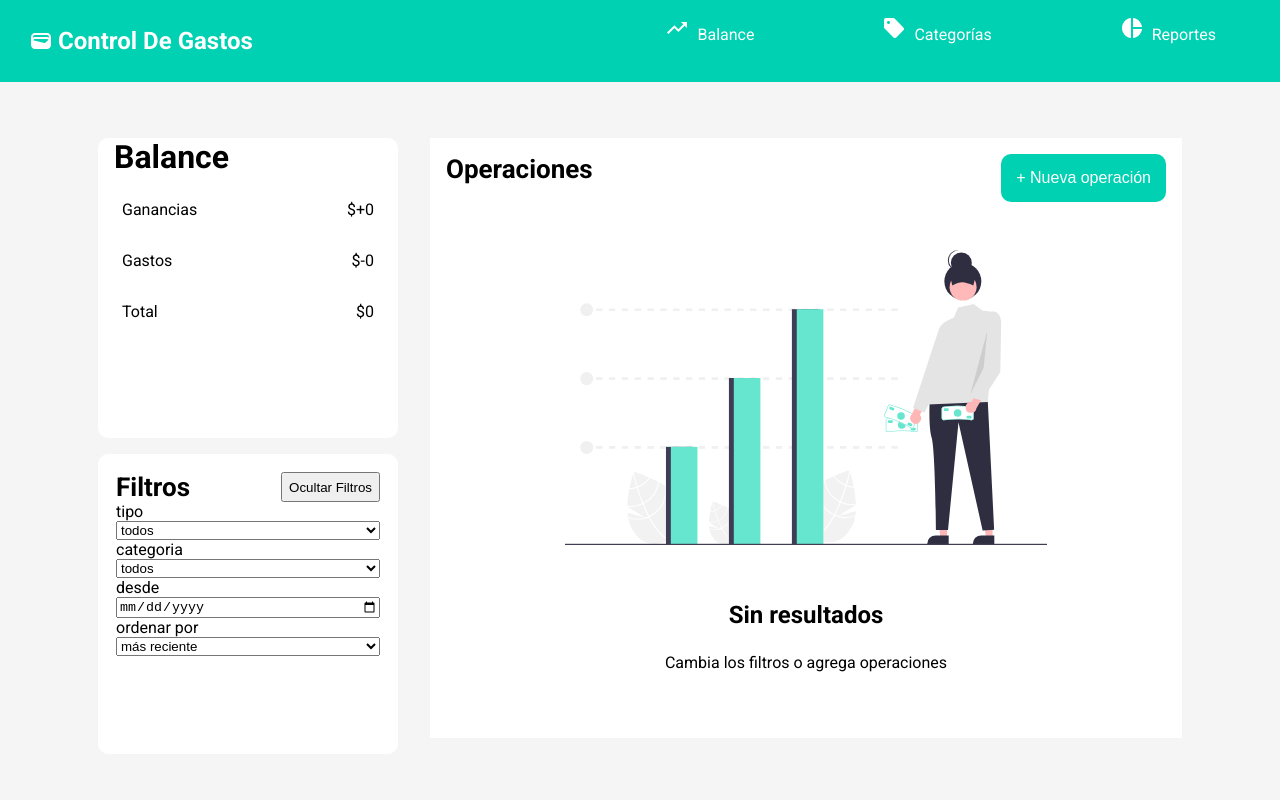
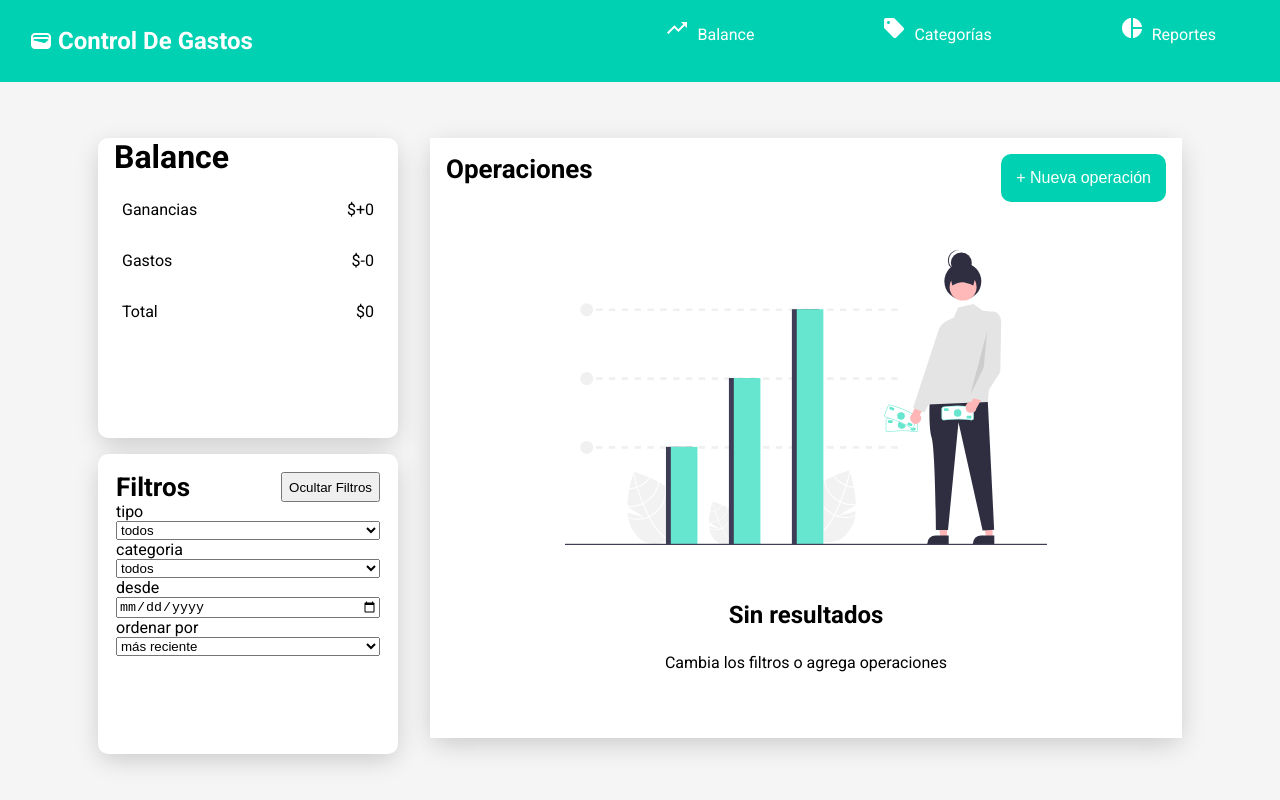
Before and after one commit to diazvic/control-de-gastos, a React (Create React App) app: page /balance in a window 1280 px wide. Built offline with nearby package versions, Linux system fonts and the light colour scheme.

Commit message:
Agrego box shadow

```diff
--- a/src/styles/_Balance.scss
+++ b/src/styles/_Balance.scss
@@ -4,6 +4,7 @@ section {
 	@include flex-justify;
 	margin: 2.5rem;
 	.contenedor-balance {
+		box-shadow: 0px 7px 26px -3px rgba(0, 0, 0, 0.2);
 		background-color: #fff;
 		width: 18.75rem;
 		height: 18.75rem;
@@ -39,6 +40,7 @@ section {
 	}
 	.contenedor-operacion-balance {
 		background-color: #fff;
+		box-shadow: 0px 7px 26px -3px rgba(0, 0, 0, 0.2);
 		width: 40rem;
 		margin: 1rem;
 		height: 37.5rem;
```
